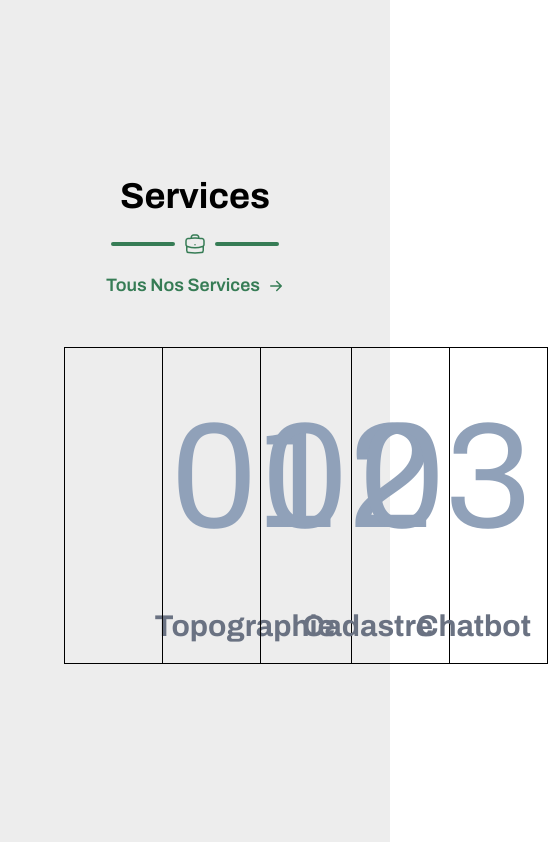
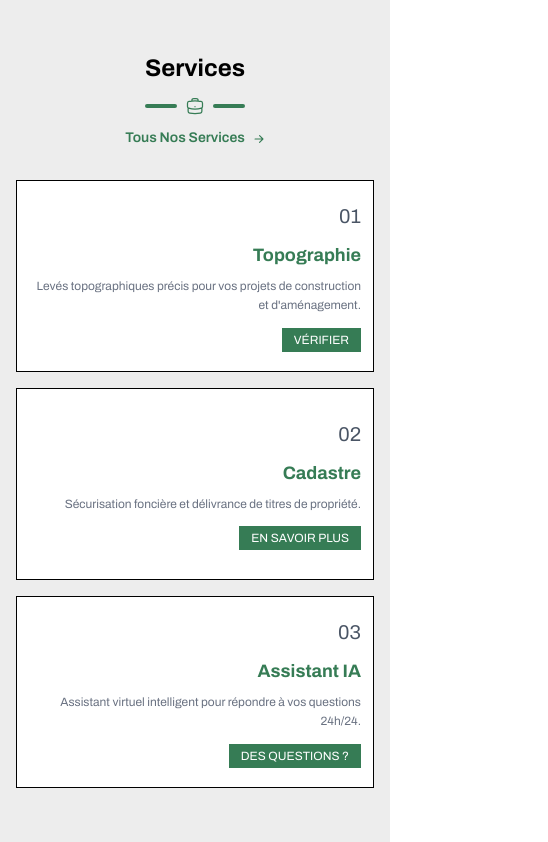
Before and after one commit to elonmelonm/les_mentats-luxdev-hackaton-ia-2025, a React (Vite) app: page / in a window 390 px wide. Shown: the part 942-1784 px from the top of the page, 548 px wide, since content can reach past the window. Built offline with nearby package versions, Linux system fonts and the light colour scheme.

Commit message:
fix reponsivity on mobile of services

```diff
--- a/src/components/Contact.jsx
+++ b/src/components/Contact.jsx
@@ -155,7 +155,7 @@ export default function Contact() {
   };
 
   return (
-    <div className="px-16 py-16 min-h-screen flex flex-col items-center justify-center gap-12">
+    <div className=" lg:px-8 xl:px-16 py-16 min-h-screen flex flex-col items-center justify-center gap-12">
       {/* Header Section */}
       <div className="flex flex-col items-center justify-center gap-4">
         <span className="text-4xl font-bold">Contact</span>
--- a/src/components/Footer.jsx
+++ b/src/components/Footer.jsx
@@ -9,7 +9,7 @@ const Footer = () => {
   };
 
   return (
-    <footer className="bg-[#273344] px-32 text-white">
+    <footer className="bg-[#273344] lg:px-8 xl:px-32 text-white">
       <div className="container flex flex-col mx-auto px-4 py-12 gap-9">
         <div className="grid grid-cols-1 md:grid-cols-4 gap-8">
           {/* Logo et description */}
--- a/src/components/Header.jsx
+++ b/src/components/Header.jsx
@@ -15,7 +15,7 @@ const Header = () => {
   };
 
   return (
-    <header className="sticky top-0 z-50 px-32 h-24 bg-white shadow-md">
+    <header className="sticky top-0 z-50 px-2 md:px-8 lg:px-32 h-24 bg-white shadow-md">
       <nav className="container mx-auto py- flex flex-row text-[#367C55] items-center justify-center h-full w-full">
         <div className="flex items-center w-full justify-between">
           {/* Logo */}
--- a/src/components/Services.jsx
+++ b/src/components/Services.jsx
@@ -4,81 +4,75 @@ import { BriefcaseIcon } from "@heroicons/react/24/outline";
 
 export function Services() {
   return (
-    <div className="px-16 py-16 h-screen flex flex-col bg-[#EDEDED] items-center justify-center gap-12">
-      <div className="flex flex-col items-center justify-center gap-4">
-        <span className="text-4xl font-bold">Services</span>
+    <div className="px-4 sm:px-8 md:px-12 lg:px-16 py-8 sm:py-12 md:py-16 min-h-screen flex flex-col bg-[#EDEDED] items-center justify-center gap-8 sm:gap-10 md:gap-12">
+      <div className="flex flex-col items-center justify-center gap-3 sm:gap-4">
+        <span className="text-2xl sm:text-3xl md:text-4xl font-bold text-center">Services</span>
         <span className="flex flex-row items-center justify-center gap-2">
-            <span className="w-16 h-1 bg-[#367C55] rounded-full"></span>
-            <span > <BriefcaseIcon className="w-6 h-6 text-[#367C55]" /> </span>
-            <span className="w-16 h-1 bg-[#367C55] rounded-full"></span>
+            <span className="w-8 sm:w-12 md:w-16 h-1 bg-[#367C55] rounded-full"></span>
+            <span > <BriefcaseIcon className="w-5 h-5 sm:w-6 sm:h-6 text-[#367C55]" /> </span>
+            <span className="w-8 sm:w-12 md:w-16 h-1 bg-[#367C55] rounded-full"></span>
         </span>
-        <span className="flex justify-center items-center gap-2 text-[18px] text-[#367C55] font-medium">
-            <span className="font-semibold">
+        <span className="flex justify-center items-center gap-2 text-sm sm:text-base md:text-[18px] text-[#367C55] font-medium">
+            <span className="font-semibold text-center">
                 Tous Nos Services
-            </span><ArrowRightIcon className="w-4 h-4 mt-0.5" /></span>
+            </span><ArrowRightIcon className="w-3 h-3 sm:w-4 sm:h-4 mt-0.5" /></span>
       </div>
-      <div className="grid grid-cols-3 gap-8">
+      <div className="grid grid-cols-1 sm:grid-cols-2 lg:grid-cols-3 gap-4 sm:gap-6 md:gap-8 w-full max-w-7xl">
         {/* Service 1 - Topographie */}
-        <div className="group relative flex flex-col items-end justify-end min-w-72 min-h-72 gap-4 border hover:border-[#367C55] hover:border-[8px] p-4 transition-all duration-300">
-            <span className="text-[150px] text-slate-400 group-hover:text-[#367C55] transition-colors duration-300">01</span>
-            <span className="text-sm text-[30px] font-bold text-gray-500 group-hover:text-[#367C55] transition-colors duration-300">Topographie</span>
+        <div className="group relative flex flex-col items-end justify-end w-full h-48 sm:h-72 md:h-80 lg:h-72 gap-2 sm:gap-4 border hover:border-[#367C55] hover:border-2 sm:hover:border-4 lg:hover:border-[8px] p-3 sm:p-4 transition-all duration-300 cursor-pointer">
+            <span className="text-8xl sm:text-[120px] md:text-[140px] lg:text-[150px] text-slate-400 group-hover:text-[#367C55] transition-colors duration-300">01</span>
+            <span className="text-xs sm:text-sm text-xl sm:text-2xl md:text-[30px] font-bold text-gray-500 group-hover:text-[#367C55] transition-colors duration-300">Topographie</span>
 
             {/* Informations au survol */}
-            <div className="absolute inset-0 bg-white bg-opacity-95 p-6 opacity-0 group-hover:opacity-100 transition-opacity duration-300 flex flex-col justify-center items-end text-end">
-                <p className="text-gray-600 text-[40px] mb-4 leading-relaxed">
+            <div className="absolute inset-0 bg-white bg-opacity-95 p-3 sm:p-4 md:p-6 opacity-100 lg:opacity-0 lg:group-hover:opacity-100 transition-opacity duration-300 flex flex-col justify-center items-end text-end">
+                <p className="text-gray-600 text-xl sm:text-2xl md:text-[40px] mb-2 sm:mb-4 leading-relaxed">
                     01
                 </p>
-                <h3 className="text-3xl font-bold text-[#367C55] mb-4">Topographie</h3>
-                <ul className="text-sm text-gray-500 space-y-2 mb-6">
+                <h3 className="text-lg sm:text-xl md:text-2xl lg:text-3xl font-bold text-[#367C55] mb-2 sm:mb-4">Topographie</h3>
+                <p className="text-xs sm:text-sm text-gray-500 mb-3 sm:mb-4 md:mb-6 leading-relaxed">
                     Levés topographiques précis pour vos projets de construction et d'aménagement.
-                </ul>
-                <button className="bg-[#367C55] text-white px-6 py-2 hover:bg-[#2d5f44] transition-colors duration-200 cursor-pointer uppercase">
+                </p>
+                <button className="bg-[#367C55] text-white px-3 py-1 sm:px-4 sm:py-2 md:px-6 md:py-2 hover:bg-[#2d5f44] transition-colors duration-200 cursor-pointer uppercase text-xs sm:text-sm">
                     Vérifier
                 </button>
             </div>
         </div>
 
         {/* Service 2 - Cadastre */}
-        <div className="group relative flex flex-col items-end justify-end min-w-72 min-h-72 gap-4 border hover:border-[#367C55] hover:border-[8px] p-4 transition-all duration-300">
-            <span className="text-[150px] text-slate-400 group-hover:text-[#367C55] transition-colors duration-300">02</span>
-            <span className="text-sm text-[30px] font-bold text-gray-500 group-hover:text-[#367C55] transition-colors duration-300">Cadastre</span>
+        <div className="group relative flex flex-col items-end justify-end w-full h-48 sm:h-72 md:h-80 lg:h-72 gap-2 sm:gap-4 border hover:border-[#367C55] hover:border-2 sm:hover:border-4 lg:hover:border-[8px] p-3 sm:p-4 transition-all duration-300 cursor-pointer">
+            <span className="text-8xl sm:text-[120px] md:text-[140px] lg:text-[150px] text-slate-400 group-hover:text-[#367C55] transition-colors duration-300">02</span>
+            <span className="text-xs sm:text-sm text-xl sm:text-2xl md:text-[30px] font-bold text-gray-500 group-hover:text-[#367C55] transition-colors duration-300">Cadastre</span>
 
             {/* Informations au survol */}
-            <div className="absolute inset-0 bg-white bg-opacity-95 p-6 opacity-0 group-hover:opacity-100 transition-opacity duration-300 flex flex-col justify-center items-end text-end">
-                <p className="text-gray-600 text-[40px] mb-4 leading-relaxed">
+            <div className="absolute inset-0 bg-white bg-opacity-95 p-3 sm:p-4 md:p-6 opacity-100 lg:opacity-0 lg:group-hover:opacity-100 transition-opacity duration-300 flex flex-col justify-center items-end text-end">
+                <p className="text-gray-600 text-xl sm:text-2xl md:text-[40px] mb-2 sm:mb-4 leading-relaxed">
                     02
                 </p>
-                <h3 className="text-3xl font-bold text-[#367C55] mb-4">Cadastre</h3>
-                <p className="text-gray-600 mb-4 leading-relaxed">
-
+                <h3 className="text-lg sm:text-xl md:text-2xl lg:text-3xl font-bold text-[#367C55] mb-2 sm:mb-4">Cadastre</h3>
+                <p className="text-xs sm:text-sm text-gray-500 mb-3 sm:mb-4 md:mb-6 leading-relaxed">
+                    Sécurisation foncière et délivrance de titres de propriété.
                 </p>
-                <ul className="text-sm text-gray-500 space-y-2 mb-6">
-                    Sécurisation foncière et délivrance de titres de propriété.
-                </ul>
-                <button className="bg-[#367C55] text-white px-6 py-2 hover:bg-[#2d5f44] transition-colors duration-200 cursor-pointer uppercase">
+                <button className="bg-[#367C55] text-white px-3 py-1 sm:px-4 sm:py-2 md:px-6 md:py-2 hover:bg-[#2d5f44] transition-colors duration-200 cursor-pointer uppercase text-xs sm:text-sm">
                     En savoir plus
                 </button>
             </div>
         </div>
 
         {/* Service 3 - Chatbot */}
-        <div className="group relative flex flex-col items-end justify-end min-w-72 min-h-72 gap-4 border hover:border-[#367C55] hover:border-[8px] p-4 transition-all duration-300">
-            <span className="text-[150px] text-slate-400 group-hover:text-[#367C55] transition-colors duration-300">03</span>
-            <span className="text-sm text-[30px] font-bold text-gray-500 group-hover:text-[#367C55] transition-colors duration-300">Chatbot</span>
+        <div className="group relative flex flex-col items-end justify-end w-full h-48 sm:h-72 md:h-80 lg:h-72 gap-2 sm:gap-4 border hover:border-[#367C55] hover:border-2 sm:hover:border-4 lg:hover:border-[8px] p-3 sm:p-4 transition-all duration-300 cursor-pointer sm:col-span-2 lg:col-span-1">
+            <span className="text-8xl sm:text-[120px] md:text-[140px] lg:text-[150px] text-slate-400 group-hover:text-[#367C55] transition-colors duration-300">03</span>
+            <span className="text-xs sm:text-sm text-xl sm:text-2xl md:text-[30px] font-bold text-gray-500 group-hover:text-[#367C55] transition-colors duration-300">Chatbot</span>
 
             {/* Informations au survol */}
-            <div className="absolute inset-0 bg-white bg-opacity-95 p-6 opacity-0 group-hover:opacity-100 transition-opacity duration-300 flex flex-col justify-center items-end text-end">
-                <p className="text-gray-600 text-[40px] mb-4 leading-relaxed">
+            <div className="absolute inset-0 bg-white bg-opacity-95 p-3 sm:p-4 md:p-6 opacity-100 lg:opacity-0 lg:group-hover:opacity-100 transition-opacity duration-300 flex flex-col justify-center items-end text-end">
+                <p className="text-gray-600 text-xl sm:text-2xl md:text-[40px] mb-2 sm:mb-4 leading-relaxed">
                     03
                 </p>
-                <h3 className="text-3xl font-bold text-[#367C55] mb-4">Assistant IA</h3>
-                <p className="text-gray-600 mb-4 leading-relaxed">
-
+                <h3 className="text-lg sm:text-xl md:text-2xl lg:text-3xl font-bold text-[#367C55] mb-2 sm:mb-4">Assistant IA</h3>
+                <p className="text-xs sm:text-sm text-gray-500 mb-3 sm:mb-4 md:mb-6 leading-relaxed">
+                    Assistant virtuel intelligent pour répondre à vos questions 24h/24.
                 </p>
-                <ul className="text-sm text-gray-500 space-y-2 mb-6">
-                    Assistant virtuel intelligent pour répondre à vos questions 24h/24.
-                </ul>
-                <button className="bg-[#367C55] text-white px-6 py-2 hover:bg-[#2d5f44] transition-colors duration-200  cursor-pointer uppercase">
+                <button className="bg-[#367C55] text-white px-3 py-1 sm:px-4 sm:py-2 md:px-6 md:py-2 hover:bg-[#2d5f44] transition-colors duration-200 cursor-pointer uppercase text-xs sm:text-sm">
                     Des questions ?
                 </button>
             </div>
```
